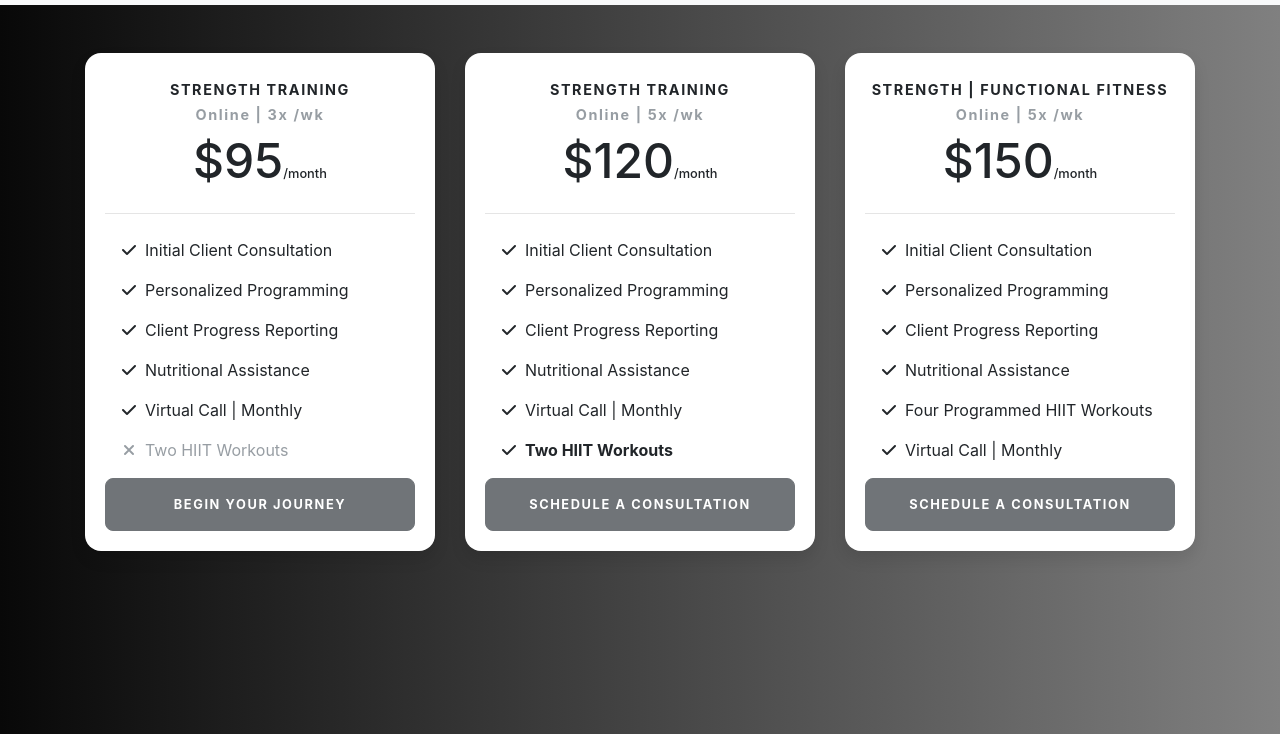
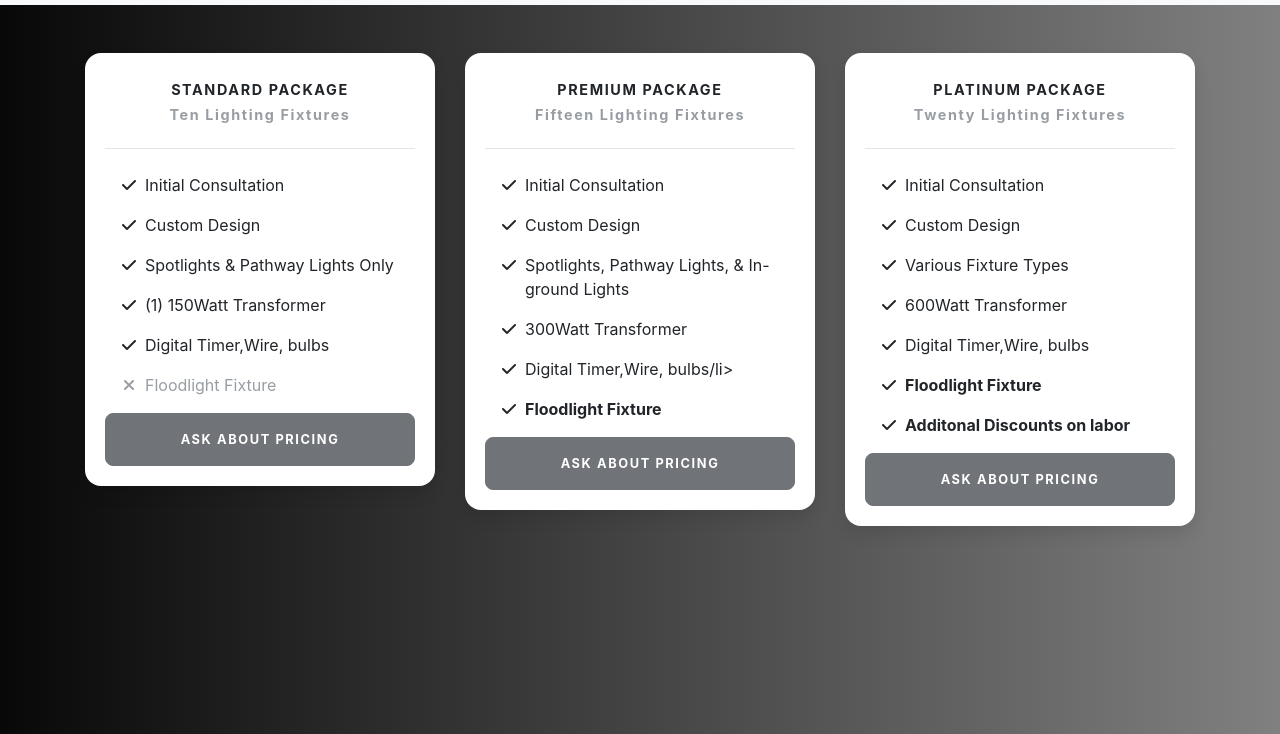
Before and after one commit to jimbraddock/moonbeam, a plain HTML site: page trainingPackages/packages.html in a window 1280 px wide. Shown: the part 66-800 px from the top of the page. Drawn offline with nearby package versions, Linux system fonts and the light colour scheme.

Commit message:
Update packages.html

```diff
--- a/trainingPackages/packages.html
+++ b/trainingPackages/packages.html
@@ -198,21 +198,21 @@
       <div class="col-lg-4">
         <div class="card mb-5 mb-lg-0">
           <div class="card-body">
-            <h6 class="card-title text-uppercase text-center">Strength Training</h6>
-            <h3 class="card-title text-muted text-center">Online | 3x /wk</h3>
-            <h6 class="card-price text-center">$95<span class="period">/month</span></h6>
+            <h6 class="card-title text-uppercase text-center">Standard Package</h6>
+            <h3 class="card-title text-muted text-center">Ten Lighting Fixtures</h3>
+            <!---<h6 class="card-price text-center">$95<span class="period">/month</span></h6>--->
             <hr>
             <ul class="fa-ul">
-              <li><span class="fa-li"><i class="fas fa-check"></i></span>Initial Client Consultation</li>
-              <li><span class="fa-li"><i class="fas fa-check"></i></span>Personalized Programming</li>
-              <li><span class="fa-li"><i class="fas fa-check"></i></span>Client Progress Reporting</li>
-              <li><span class="fa-li"><i class="fas fa-check"></i></span>Nutritional Assistance</li>
-              <li><span class="fa-li"><i class="fas fa-check"></i></span>Virtual Call | Monthly</li>
-              <li class="text-muted"><span class="fa-li"><i class="fas fa-times"></i></span>Two HIIT Workouts</li>
+              <li><span class="fa-li"><i class="fas fa-check"></i></span>Initial Consultation</li>
+              <li><span class="fa-li"><i class="fas fa-check"></i></span>Custom Design</li>
+              <li><span class="fa-li"><i class="fas fa-check"></i></span>Spotlights & Pathway Lights Only</li>
+              <li><span class="fa-li"><i class="fas fa-check"></i></span>(1) 150Watt Transformer</li>
+              <li><span class="fa-li"><i class="fas fa-check"></i></span>Digital Timer,Wire, bulbs</li>
+              <li class="text-muted"><span class="fa-li"><i class="fas fa-times"></i></span>Floodlight Fixture</li>
             </ul>
             <a
-              href="mailto:jim.braddock@braddockfitnessllc.com?subject=I'm ready to join the team!"
-              class="btn btn-block btn-dark text-uppercase">Begin your journey</a>
+              href="mailto:info@moonbeamlightingandelectricalservices.com?subject=Pricing/Schedule Consultation"
+              class="btn btn-block btn-dark text-uppercase">Ask About Pricing</a>
           </div>
         </div>
       </div>
@@ -222,21 +222,21 @@
       <div class="col-lg-4">
         <div class="card mb-5 mb-lg-0">
           <div class="card-body">
-            <h5 class="card-title text-uppercase text-center">Strength Training</h5>
-            <h3 class="card-title text-muted text-center">Online | 5x /wk</h3>
-            <h6 class="card-price text-center">$120<span class="period">/month</span></h6>
+            <h5 class="card-title text-uppercase text-center">Premium Package</h5>
+            <h3 class="card-title text-muted text-center">Fifteen Lighting Fixtures</h3>
+            <!---<h6 class="card-price text-center">$120<span class="period">/month</span></h6>--->
             <hr>
             <ul class="fa-ul">
-              <li><span class="fa-li"><i class="fas fa-check"></i></span>Initial Client Consultation</li>
-              <li><span class="fa-li"><i class="fas fa-check"></i></span>Personalized Programming</li>
-              <li><span class="fa-li"><i class="fas fa-check"></i></span>Client Progress Reporting</li>
-              <li><span class="fa-li"><i class="fas fa-check"></i></span>Nutritional Assistance</li>
-              <li><span class="fa-li"><i class="fas fa-check"></i></span>Virtual Call | Monthly</li>
-              <li><span class="fa-li"><i class="fas fa-check"></i></span><strong>Two HIIT Workouts</strong></li>
+              <li><span class="fa-li"><i class="fas fa-check"></i></span>Initial Consultation</li>
+              <li><span class="fa-li"><i class="fas fa-check"></i></span>Custom Design</li>
+              <li><span class="fa-li"><i class="fas fa-check"></i></span>Spotlights, Pathway Lights, & In-ground Lights</li>
+              <li><span class="fa-li"><i class="fas fa-check"></i></span>300Watt Transformer</li>
+              <li><span class="fa-li"><i class="fas fa-check"></i></span>Digital Timer,Wire, bulbs/li>
+              <li><span class="fa-li"><i class="fas fa-check"></i></span><strong>Floodlight Fixture</strong></li>
             </ul>
             <a
               href="mailto:info@moonbeamlightingandelectrical.com?subject=I'd like to schedule a consultation"
-              class="btn btn-block btn-dark text-uppercase">Schedule a consultation</a>
+              class="btn btn-block btn-dark text-uppercase">Ask About Pricing</a>
           </div>
         </div>
       </div>
@@ -246,21 +246,22 @@
       <div class="col-lg-4">
         <div class="card">
           <div class="card-body">
-            <h5 class="card-title text-uppercase text-center">Strength | Functional Fitness</h5>
-            <h3 class="card-title text-muted text-center">Online | 5x /wk</h3>
-            <h6 class="card-price text-center">$150<span class="period">/month</span></h6>
+            <h5 class="card-title text-uppercase text-center">Platinum Package</h5>
+            <h3 class="card-title text-muted text-center">Twenty Lighting Fixtures</h3>
+            <!---<h6 class="card-price text-center">$150<span class="period">/month</span></h6>--->
             <hr>
             <ul class="fa-ul">
-              <li><span class="fa-li"><i class="fas fa-check"></i></span>Initial Client Consultation</li>
-              <li><span class="fa-li"><i class="fas fa-check"></i></span>Personalized Programming</li>
-              <li><span class="fa-li"><i class="fas fa-check"></i></span>Client Progress Reporting</li>
-              <li><span class="fa-li"><i class="fas fa-check"></i></span>Nutritional Assistance</li>
-              <li><span class="fa-li"><i class="fas fa-check"></i></span>Four Programmed HIIT Workouts</li>
-              <li><span class="fa-li"><i class="fas fa-check"></i></span>Virtual Call | Monthly</li>
+              <li><span class="fa-li"><i class="fas fa-check"></i></span>Initial Consultation</li>
+              <li><span class="fa-li"><i class="fas fa-check"></i></span>Custom Design</li>
+              <li><span class="fa-li"><i class="fas fa-check"></i></span>Various Fixture Types</li>
+              <li><span class="fa-li"><i class="fas fa-check"></i></span>600Watt Transformer</li>
+              <li><span class="fa-li"><i class="fas fa-check"></i></span>Digital Timer,Wire, bulbs</li>
+              <li><span class="fa-li"><i class="fas fa-check"></i></span><strong>Floodlight Fixture</strong></li>
+              <li><span class="fa-li"><i class="fas fa-check"></i></span><strong>Additonal Discounts on labor</strong></li>
             </ul>
             <a
               href="mailto:info@moonbeamlightingandelectrical.com?subject=I'd like to schedule a consultation!"
-              class="btn btn-block btn-dark text-uppercase">Schedule a consultation</a>
+              class="btn btn-block btn-dark text-uppercase">Ask About Pricing</a>
           </div>
         </div>
       </div>
@@ -393,7 +394,7 @@
                         <li>
                           <a
                             class="linkedin"
-                            href="https://www.linkedin.com/in/braddock-fitness-llc-673430201"
+                            href="https://www.linkedin.com/in/moonbeam-lighting-and-electrical-services-inc-8aba342b6"
                             target="_blank"
                             ><i class="fa fa-linkedin"
                             aria-hidden="false"></i
```
